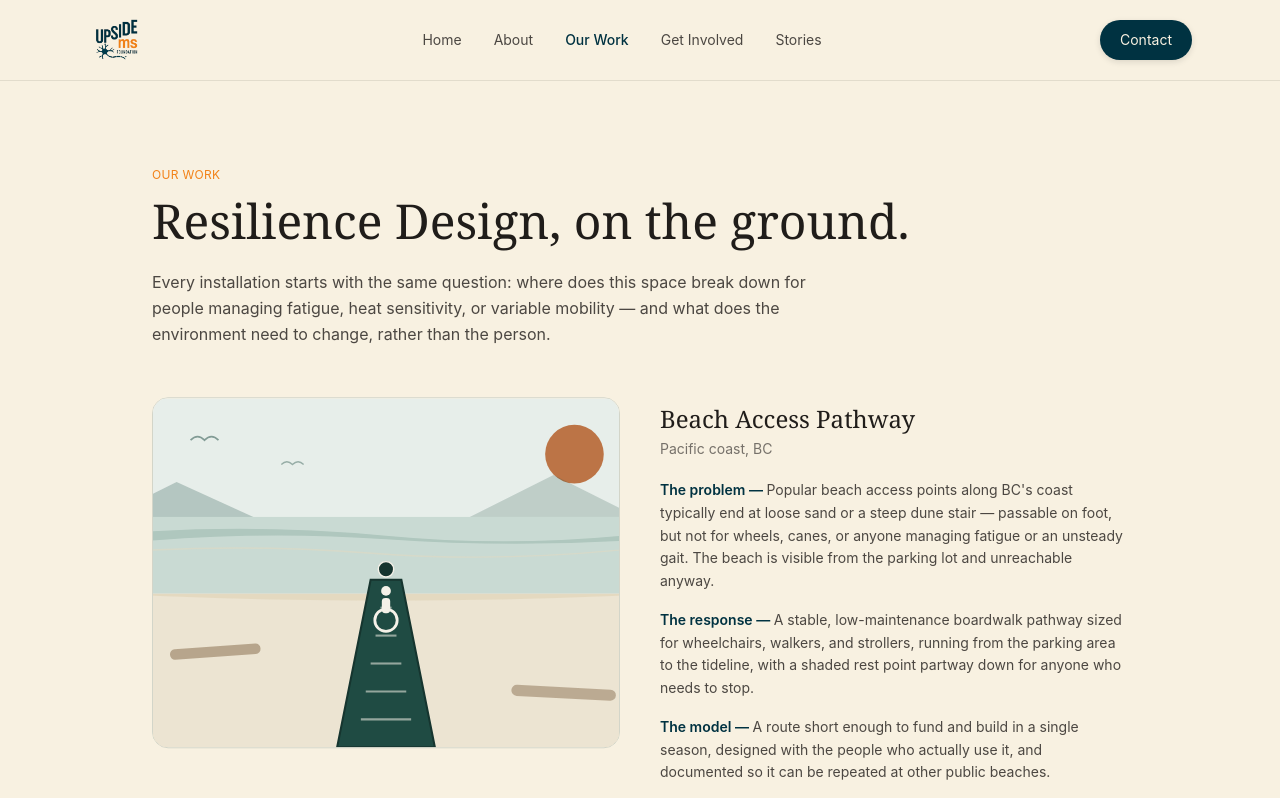
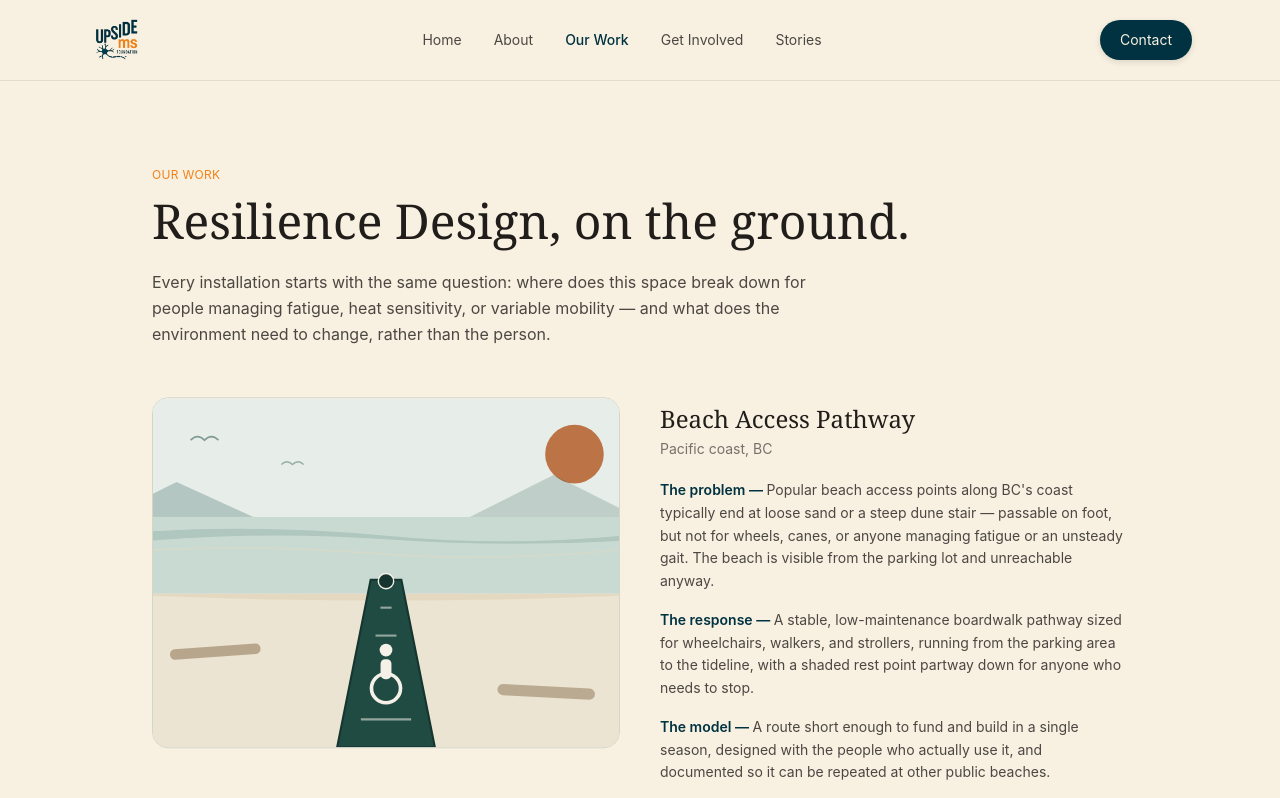
Before and after one commit to keefpetes/upsidems, a Next.js app: page /our-work in a window 1280 px wide. Shown: the top 798 px of the page. Built offline with nearby package versions, Linux system fonts and the light colour scheme.

Commit message:
Beach pathway art: person mid-path (static), marker on path head, driftwood clear of edge
Co-Authored-By: Claude Opus 5.5 <noreply@anthropic.com>

```diff
--- a/src/components/illustrations.tsx
+++ b/src/components/illustrations.tsx
@@ -62,7 +62,7 @@ export function BeachPathwayArt({
       <path d="M0 280 Q400 300 800 280 V500 H0 Z" fill={creamDark} />
       {/* driftwood, placed on the sand */}
       <g className="df" style={d(1.3)}><rect x="90" y="360" width="130" height="15" rx="7" fill="#8C7355" opacity="0.55" transform="rotate(-4 90 360)" /></g>
-      <g className="df" style={d(1.45)}><rect x="580" y="410" width="150" height="16" rx="8" fill="#8C7355" opacity="0.5" transform="rotate(3 580 410)" /></g>
+      <g className="df" style={d(1.45)}><rect x="560" y="410" width="140" height="16" rx="8" fill="#8C7355" opacity="0.5" transform="rotate(3 580 410)" /></g>
       {/* accessible boardwalk pathway, widening toward the viewer */}
       <polygon className="df" style={d(0.9)} points="378,260 422,260 470,500 330,500" fill={forest} />
       <polygon
@@ -75,6 +75,8 @@ export function BeachPathwayArt({
         strokeWidth="3"
       />
       {[300, 340, 380, 420, 460].map((y, i) => {
+        // static version: the person stands over the 380/420 planks, so skip them
+        if (!animated && (y === 380 || y === 420)) return null;
         const spread = 8 + i * 7;
         return (
           <line
@@ -92,9 +94,15 @@ export function BeachPathwayArt({
         );
       })}
       {/* someone using the path — the point of the illustration */}
-      <g transform="translate(400 300)">
+      <g transform={animated ? "translate(400 300)" : "translate(400 392) scale(1.3)"}>
         <g className="dp" style={d(2.1)}>
         <g className="wanderer">
+          {/* halo in the path colour keeps plank lines from cutting through the figure */}
+          <g stroke={forest} strokeWidth="6" fill={forest}>
+            <circle cx="0" cy="18" r="16" fill="none" strokeWidth="10" />
+            <rect x="-6" y="-14" width="12" height="22" rx="5" />
+            <circle cx="0" cy="-24" r="7" />
+          </g>
           <circle cx="0" cy="18" r="16" fill="none" stroke={cream} strokeWidth="4" />
           <rect x="-6" y="-14" width="12" height="22" rx="5" fill={cream} />
           <circle cx="0" cy="-24" r="7" fill={cream} />
@@ -102,7 +110,7 @@ export function BeachPathwayArt({
         </g>
       </g>
       {/* access marker at the head of the path */}
-      <g transform="translate(400 245)">
+      <g transform="translate(400 262)">
         <g className="dp" style={d(1.9)}>
           <circle r="11" fill={forestDark} />
           <circle r="11" fill="none" stroke={cream} strokeWidth="2" />
```
